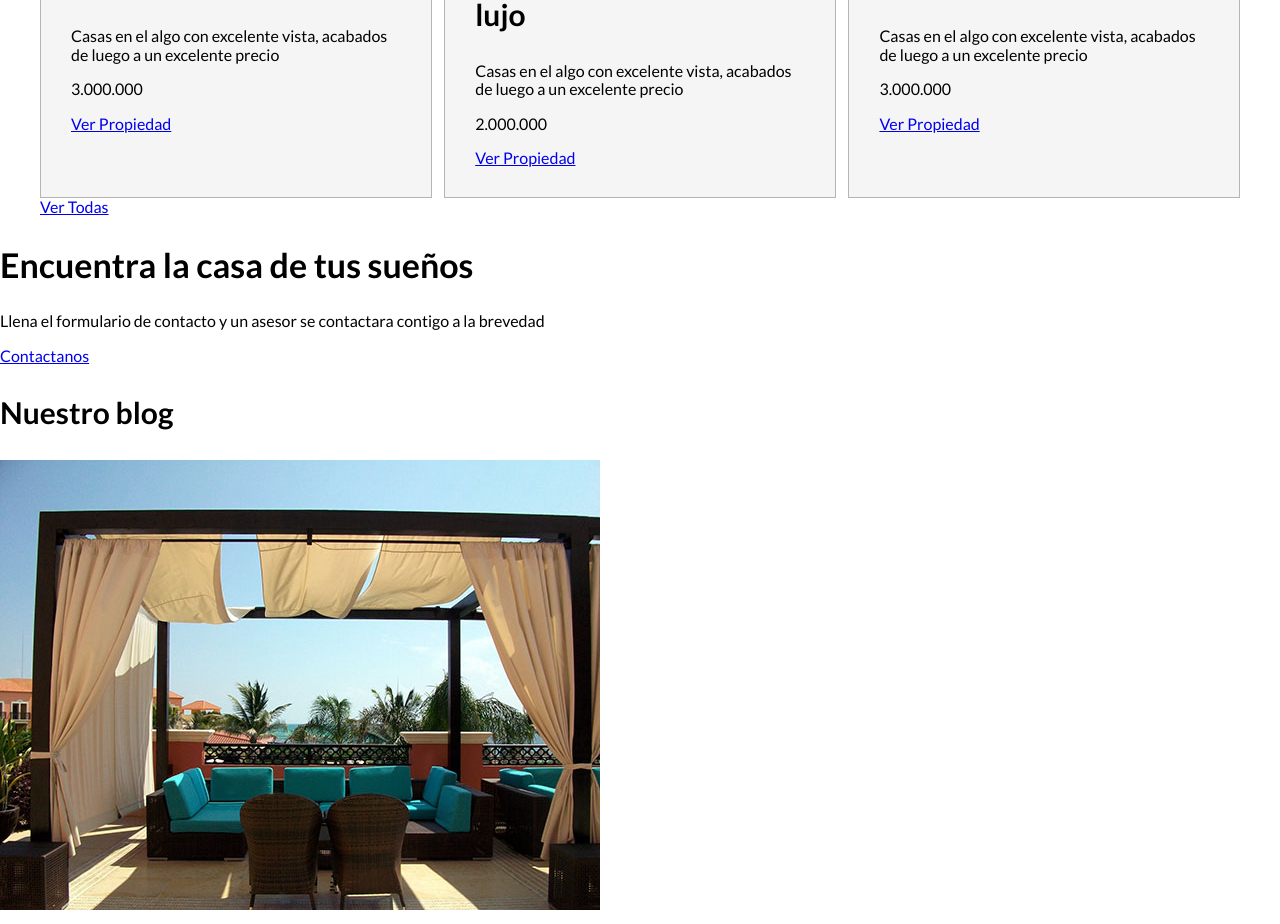
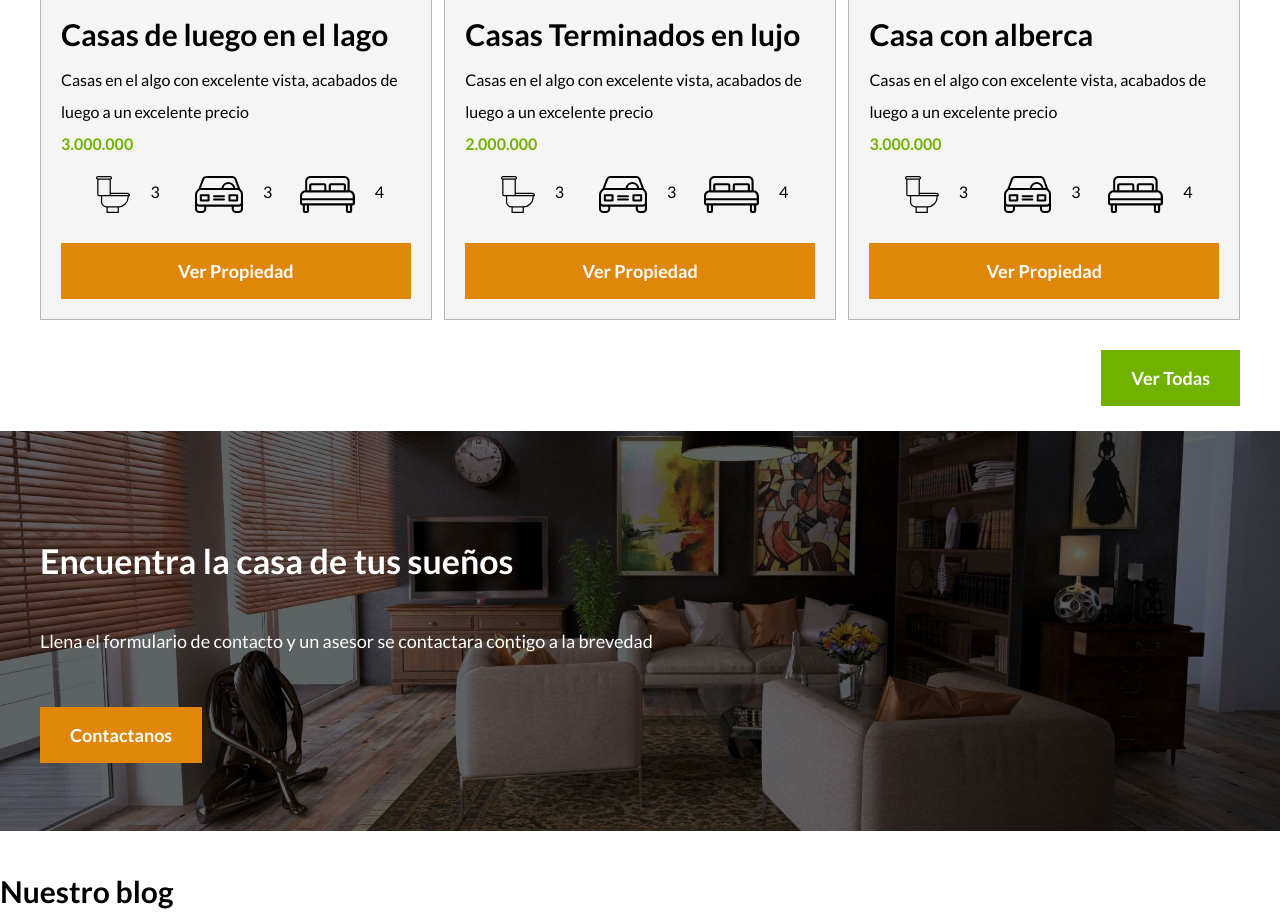
Before and after one commit to duver88/web, a plain HTML site: page index.html in a window 1280 px wide. Shown: the part 1703-2627 px from the top of the page. Drawn offline with Linux system fonts and the light colour scheme.

Commit message:
segundo commit

```diff
--- a/css/styole.css
+++ b/css/styole.css
@@ -1,12 +1,19 @@
 
 html {
     font-size:  62.5%;
+    box-sizing: inherit;
+}
+
+*, *::before, *::after{
+    box-sizing: inherit;
 }
 
 body {
 
     font-family: "Lato", sans-serif;
     font-size: 1.6rem;
+    line-height: 2;
+
 }
 
 /** Globales **/
@@ -40,11 +47,39 @@ h4 {
 /** Utilidades **/
 
 .secction {
-
     margin-top: 2rem;
     margin-bottom: 2rem;
+}
+.fw-300 {
+    font-weight: 300;
+}
 
+.centrar-texto {
+    text-align: center;
 }
+.d-block{
+    display: block!important;
+}
+
+/** Botones **/
+.boton{
+    color: white;
+    font-weight: 700;
+    text-decoration: none;
+    font-size: 1.8rem;
+    padding: 1rem 3rem;
+    margin-top: 3rem;
+    display: inline-block;
+    text-align:center;
+}
+.boton-amarillo {
+    background-color:  #e08709;;
+}
+.boton-verde{
+
+    background-color: #71b100;
+}
+
 
 /* header */
 .site-header.inicio {
@@ -109,7 +144,7 @@ h4 {
 
     flex-basis: calc(33.3% - 1rem);
     text-align: center;
-    line-height: 1.8;
+
 
 }
 
@@ -133,15 +168,66 @@ h4 {
 }
 
 .anuncio {
-
     flex-basis: calc(33.3% - 1rem);
     border: 1px solid #B5B5B5;
     background-color: #f5f5f5;
+}
+
+.contenido-anuncio {
+    padding: 2rem;
 
 }
 
-.contenido-anuncio {
+.contenido-anuncio h3,
+.contenido-anuncio p {
+    margin: 0%;
+}
 
-    padding: 30px;
+.precio {
+    color:#71b100;
+    font-weight: 700;
+}
+.iconos-caracteristicas {
+
+    list-style: none;
+    display: flex;
+    padding: 0;
+    justify-content: space-evenly;
+}
+.iconos-caracteristicas li {
+    display: flex;
 
 }
+
+.iconos-caracteristicas li img {
+
+    margin-right: 2rem;
+
+}
+.ver-todas {
+    display: flex;
+    justify-content: flex-end;
+}
+/** contacto Home **/
+.imagen-contacto {
+
+    background-image: url(../img/encuentra.jpg) ;
+    height: 40rem;
+    background-position: center center;
+    background-size: cover;
+    display: flex;
+    align-items: center;
+    margin-top: 2.5rem;
+
+}
+
+.contenido-contacto {
+
+    flex: 1;
+    color:white;
+}
+
+.contenido-contacto {
+
+font-size: 1.8rem;
+}
--- a/index.html
+++ b/index.html
@@ -65,8 +65,24 @@
                 <div class="contenido-anuncio">
                     <h3>Casas de luego en el lago</h3>
                     <p>Casas en el algo con excelente vista, acabados de luego a un excelente precio </p>
-                    <p>3.000.000</p>
-                    <a href="#">Ver Propiedad</a>
+                    <p class="precio">3.000.000</p>
+                    <ul class="iconos-caracteristicas">
+                        <li>
+                            <img src="img/icono_wc.svg" alt="Icono wc">
+                            <p>3</p>
+                        </li>
+                        <li>
+                            <img src="img/icono_estacionamiento.svg" alt="Icono Auto">
+                            <p>3
+                            </p>
+                        </li>
+                        <li>
+                            <img src="img/icono_dormitorio.svg" alt="Icono Dormitorio">
+                            <p>4</p>
+                        </li>
+
+                    </ul>
+                    <a href="#" class="boton boton-amarillo d-block ">Ver Propiedad</a>
                 </div>
             </div>
 
@@ -75,8 +91,24 @@
                     <div class="contenido-anuncio">
                     <h3>Casas Terminados en lujo</h3>
                     <p>Casas en el algo con excelente vista, acabados de luego a un excelente precio </p>
-                    <p>2.000.000</p>
-                    <a href="#">Ver Propiedad</a>
+                    <p class="precio">2.000.000</p>
+                    <ul class="iconos-caracteristicas">
+                        <li>
+                            <img src="img/icono_wc.svg" alt="Icono wc">
+                            <p>3</p>
+                        </li>
+                        <li>
+                            <img src="img/icono_estacionamiento.svg" alt="Icono Auto">
+                            <p>3
+                            </p>
+                        </li>
+                        <li>
+                            <img src="img/icono_dormitorio.svg" alt="Icono Dormitorio">
+                            <p>4</p>
+                        </li>
+
+                    </ul>
+                    <a href="#" class="boton boton-amarillo d-block">Ver Propiedad</a>
                 </div>
             </div>
 
@@ -85,22 +117,38 @@
                 <div class="contenido-anuncio">
                     <h3>Casa con alberca</h3>
                     <p>Casas en el algo con excelente vista, acabados de luego a un excelente precio </p>
-                    <p>3.000.000</p>
-                    <a href="#">Ver Propiedad</a>
+                    <p class="precio">3.000.000</p>
+                    <ul class="iconos-caracteristicas">
+                        <li>
+                            <img src="img/icono_wc.svg" alt="Icono wc">
+                            <p>3</p>
+                        </li>
+                        <li>
+                            <img src="img/icono_estacionamiento.svg" alt="Icono Auto">
+                            <p>3</p>
+                        </li>
+                        <li>
+                            <img src="img/icono_dormitorio.svg" alt="Icono Dormitorio">
+                            <p>4</p>
+                        </li>
+
+                    </ul>
+                    <a href="#" class="boton boton-amarillo d-block">Ver Propiedad</a>
                 </div>
 
         </div>
     </div>
-        <a href="anuncios.html">Ver Todas</a>
-
+    <div class="ver-todas">
+        <a href="anuncios.html" class="boton boton-verde">Ver Todas</a>
+    </div>
     </main>
 
-    <section>
-
+    <section class="imagen-contacto">
+        <div class="contenedor contenido-contacto">
         <h2>Encuentra la casa de tus sueños</h2>
         <p>Llena el formulario de contacto y un asesor se contactara contigo a la brevedad</p>
-        <a href="#">Contactanos</a>
-
+        <a href="#" class="boton boton-amarillo">Contactanos</a>
+        </div>
     </section>
 
     <section>
```
